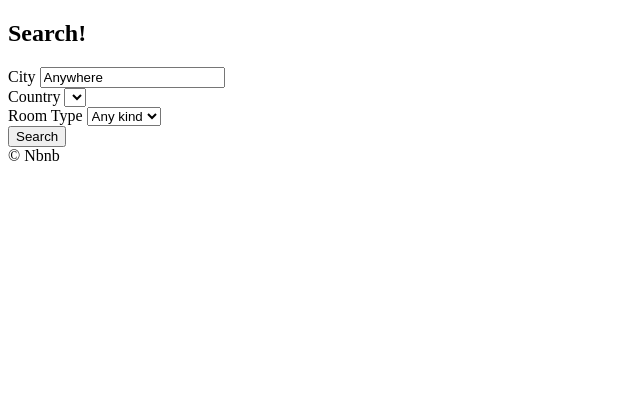
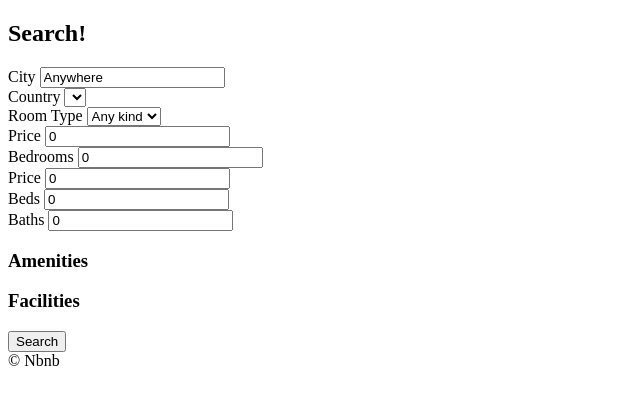
Before and after one commit to agnespark/airbnb-clone, a Django app: page /rooms/search/ in a window 1280 px wide. Shown: the part 60-465 px from the top of the page, without its empty margins (0-640 px from the left). Run offline with Django 3.2, Linux system fonts and the light colour scheme; data that the repository does not hold is empty; parts of the project's set-up code (start-up, migrations or seed data) failed here and were passed over.

Commit message:
#13.3 Amenities and Facilities Form

```diff
--- a/rooms/views.py
+++ b/rooms/views.py
@@ -44,17 +44,34 @@ def search(request):
     city = str.capitalize(city)
     country = request.GET.get("country", "KR")
     room_type = int(request.GET.get("room_type", 0))
+    price = int(request.GET.get("price", 0))
+    guests = int(request.GET.get("guests", 0))
+    bedrooms = int(request.GET.get("bedrooms", 0))
+    beds = int(request.GET.get("beds", 0))
+    baths = int(request.GET.get("baths", 0))
+    s_amenities = request.GET.get("amenities")
+    s_facilities = request.GET.get("facilities")
+
     room_types = models.RoomType.objects.all()
+    amenities = models.Amenity.objects.all()
+    facilities = models.Facility.objects.all()
 
     form = {
         "city": city,
         "s_room_type": room_type,
         "s_country": country,
+        "price": price,
+        "guests": guests,
+        "bedrooms": bedrooms,
+        "beds": beds,
+        "baths": baths,
     }
 
     choices = {
         "countries": countries,
         "room_types": room_types,
+        "amenities": amenities,
+        "facilities": facilities,
     }
 
     return render(
--- a/templates/rooms/search.html
+++ b/templates/rooms/search.html
@@ -38,6 +38,62 @@
             </select>
         </div>
 
+        <div>
+            <label for="price">Price</label>
+            <input value="{{price}}" type="number" name="price" id="price" placeholder="Price" />
+            </select>
+        </div>
+
+        <div>
+            <label for="guests">Bedrooms</label>
+            <input value="{{guests}}" type="number" name="guests" id="guests" placeholder="Guests" />
+            </select>
+        </div>
+
+        <div>
+            <label for="bedrooms">Price</label>
+            <input value="{{bedrooms}}" type="number" name="bedrooms" id="bedrooms" placeholder="Bedrooms" />
+            </select>
+        </div>
+
+        <div>
+            <label for="beds">Beds</label>
+            <input value="{{beds}}" type="number" name="beds" id="beds" placeholder="Beds" />
+            </select>
+        </div>
+
+        <div>
+            <label for="baths">Baths</label>
+            <input value="{{baths}}" type="number" name="baths" id="baths" placeholder="Baths" />
+            </select>
+        </div>
+
+        <div>
+            <h3>Amenities</h3>
+            <ul>
+                {% for amenity in amenities%}
+                    <li>
+                        <label for="a_{{amenity.pk}}">{{amenity.name}}</label>
+                        <input id="a_{{amenity.pk}}" name="amenities" type="checkbox" value={{facility.pk}}/>
+                    </li>
+                {% endfor %}
+            </ul>
+            </select>
+        </div>
+
+        <div>
+            <h3>Facilities</h3>
+            <ul>
+                {% for facility in facilities %}
+                    <li>
+                        <label for="f_{{facility.pk}}">{{facility.name}}</label>
+                        <input id="f_{{facility.pk}}" name="facilities" type="checkbox" value={{facility.pk}}/>
+                    </li>
+                {% endfor %}
+            </ul>
+            </select>
+        </div>
+
 
         <button>Search</button>
     </form>
```
